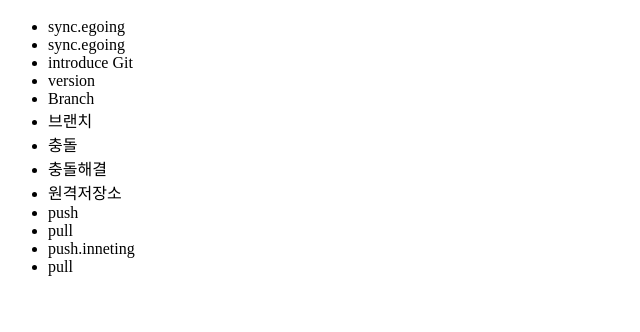
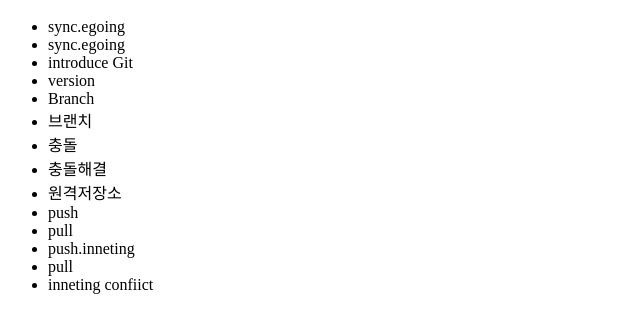
Before and after one commit to Yoon-jaiyoung/Hello-world_inneting, a plain HTML site: page index.html in a window 1280 px wide. Shown: the part 48-380 px from the top of the page, without its empty margins (0-640 px from the left). Drawn offline with Linux system fonts and the light colour scheme.

Commit message:
add coflict

```diff
--- a/index.html
+++ b/index.html
@@ -21,6 +21,7 @@
             <li>pull</li>
             <li>push.inneting</li>
             <li>pull</li>
+            <li>inneting confiict</li>
         </ul>
     </body>
 </html>
```
